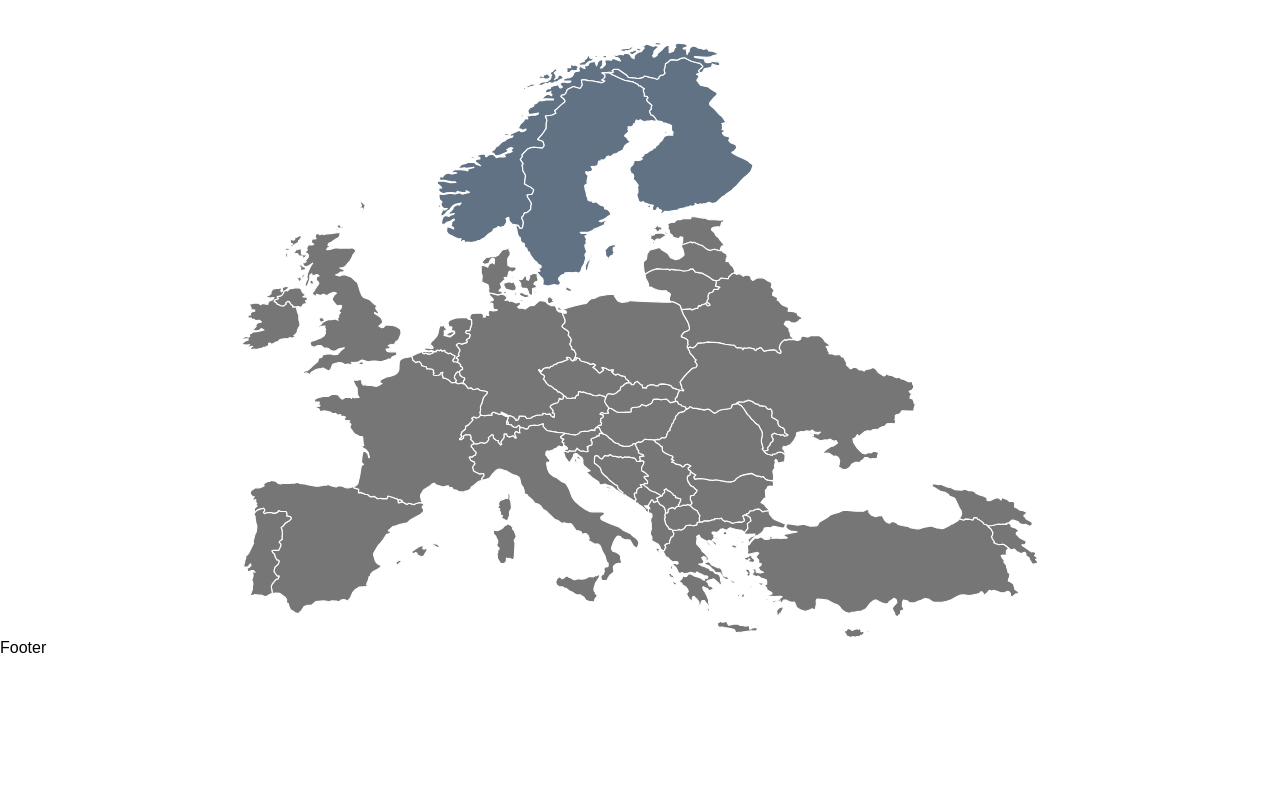
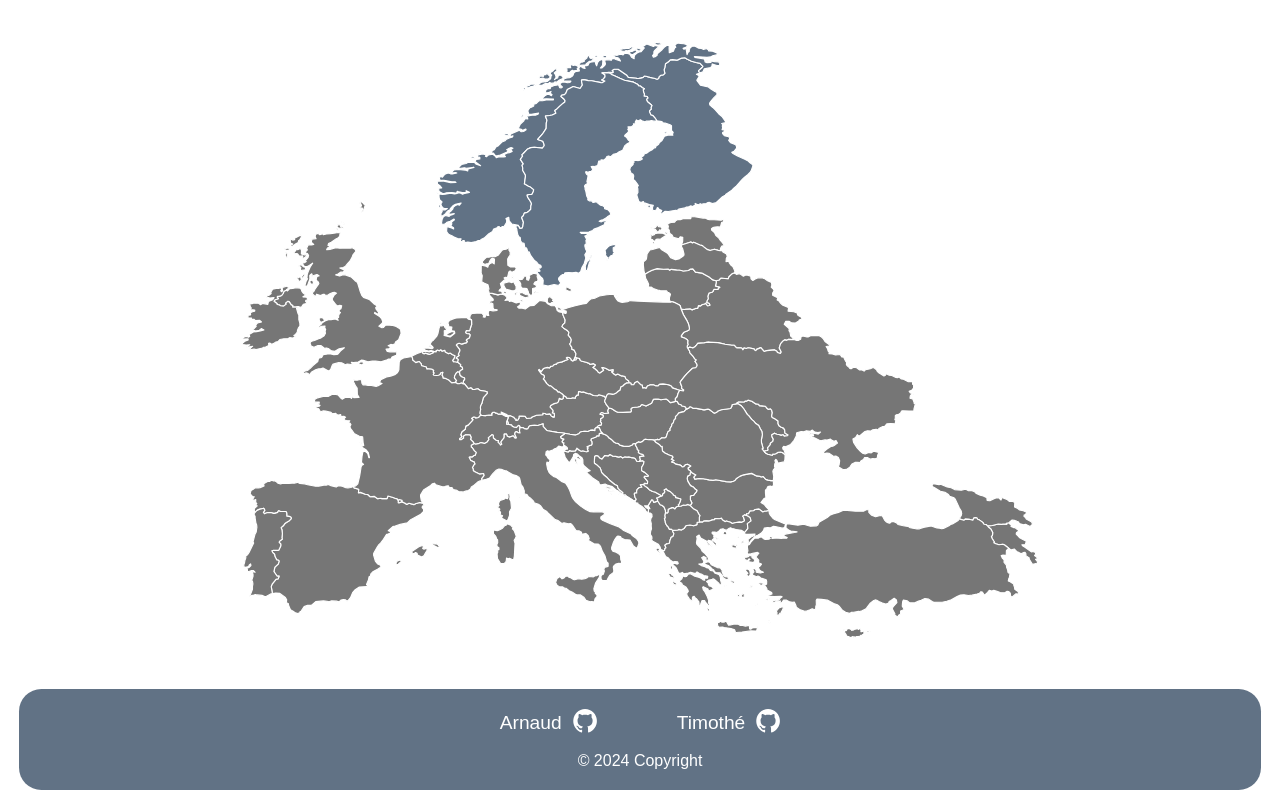
Before and after one commit to itsarnaud/escape, a SvelteKit app: page / in a window 1280 px wide. Shown: the part 807-1607 px from the top of the page. Before the commit the page ends 1464 px from the top, so only its background shows below. Built offline with nearby package versions, Linux system fonts and the light colour scheme.

Commit message:
Components Footer et page modele responsive

```diff
--- a/src/app.css
+++ b/src/app.css
@@ -3,4 +3,5 @@
     padding: 0;
     font-family: 'Poppins', sans-serif;
     text-decoration: none;
+    scroll-behavior: smooth;
 }
--- a/src/components/Carte.svelte
+++ b/src/components/Carte.svelte
@@ -13,7 +13,7 @@
     });
 </script>
 
-<div class="container">
+<div id="carte" class="container">
     <div class="title">
         <h3>CARTE</h3>
         <hr>
--- a/src/components/Footer.svelte
+++ b/src/components/Footer.svelte
@@ -1 +1,91 @@
-<p>Footer</p>
+<script>
+    import github from '$lib/assets/github.svg';
+</script>
+
+<footer>
+    <div class="git">
+        <div class="git-elt">
+            <span>Arnaud</span>
+            <a href="https://github.com/itsarnaud"><img src="{github}" alt="Logo github"></a>
+        </div>
+        <div class="git-elt">
+            <span>Timothé</span>
+            <a href="https://github.com/Fvrenn"><img src="{github}" alt="Logo github"></a>
+        </div>
+    </div>
+    <p>© 2024 Copyright</p>
+</footer>
+
+<style>
+    footer {
+        margin-top: 50px;
+        background-color: #617285;
+        display: flex;
+        flex-direction: column;
+        justify-content: center;
+        align-items: center;
+        color: #fff;
+        gap: 15px;
+        padding: 20px 0;
+    }
+
+    .git {
+        display: flex;
+        align-items: center;
+        justify-content: center;
+        gap: 35px;
+    }
+
+    .git-elt {
+        display: flex;
+        align-items: center;
+        justify-content: center;
+        gap: 10px;
+    }
+
+    .git-elt img {
+        width: 20px;
+        height: auto;
+        transition-duration: .5s;
+
+        &:hover {
+            transform: scale(1.1);
+        }
+    }
+
+    p:hover {
+        text-decoration: underline;
+    }
+
+    @media (min-width: 768px) {
+        footer {
+            width: 97%;
+            margin: 50px auto 10px auto;
+            border-radius: 1.4em;
+        }
+
+        span {
+            font-size: large;
+        }
+
+        .git-elt img {
+            width:25px;
+            height: auto;
+        }
+
+        .git {
+            gap: 50px;
+        }
+    }
+
+    @media (min-width: 768px) {
+        span {
+            font-size: larger;
+        }
+
+        .git {
+            gap: 80px;
+        }
+    }
+
+</style>
--- a/src/components/Header.svelte
+++ b/src/components/Header.svelte
@@ -10,19 +10,22 @@
 <header>
     <nav>
         <div class="flex-nav">
-            <h3>ESCAPE.</h3>
+            <a href="/"><h3>ESCAPE.</h3></a>
 
             <button class="burger" on:click={toggleMenu}>
                 <img src="{menu}" alt="menu burger">
             </button>
 
-            <div class="nav {menuOpen ? 'open' : ''}">
-                <a href="#carte" class="nav-elt"><span>Carte</span></a>
-                <a href="#modele" class="nav-elt"><span>Modèle</span></a>
+            <div class="nav">
+                <a href="/#carte" class="nav-elt"><span>Carte</span></a>
+                <a href="/modele" class="nav-elt"><span>Modèle</span></a>
             </div>
         </div>
 
-
+        <div id="close" class="nav {menuOpen ? 'open' : ''}">
+            <a href="/#carte" class="nav-elt"><span>Carte</span></a>
+            <a href="/modele" class="nav-elt"><span>Modèle</span></a>
+        </div>
     </nav>
 </header>
 
@@ -45,6 +48,11 @@
 
     h3 {
         color: #617285;
+        transition: .5s;
+
+        &:hover {
+            transform: scale(1.1);
+        }
     }
 
     .nav.open {
@@ -59,6 +67,32 @@
         align-items: center;
     }
 
+    .nav a {
+        cursor: pointer;
+        transition: .5s;
+        position: relative;
+
+        &::after {
+            position: absolute;
+            content: "";
+            top: 95%;
+            left: 0;
+            width: 100%;
+            height: 2px;
+            background: #617285;
+            transform: scaleX(0);
+            transform-origin: right;
+            transition: transform 0.5s;
+            border-radius: 10px;
+        }
+
+        &:hover::after {
+            transform: scaleX(1);
+            transform-origin: left;
+        }
+
+    }
+
     .nav-elt span {
         color: #617285;
         font-size: large;
@@ -66,6 +100,10 @@
 
     @media (min-width: 768px) {
         .burger {
+            display: none;
+        }
+
+        #close {
             display: none;
         }
 
--- a/src/components/Hero.svelte
+++ b/src/components/Hero.svelte
@@ -4,7 +4,7 @@
 
 <div class="test">
     <h3>Scandinavie.</h3>
-    <img src="{arrow}" alt="fleche">
+    <a href="/#carte"><img src="{arrow}" alt="fleche"></a>
 </div>
 
 <style>
@@ -31,6 +31,7 @@
         bottom: 20%;
         width: 20px;
         height: auto;
+        animation: glisse 2s ease infinite;
     }
 
     @media (min-width: 768px) {
@@ -61,4 +62,14 @@
         }
     }
 
+    @keyframes glisse {
+        0%, 100% {
+            transform: translateY(0);
+        }
+
+        50% {
+            transform: translateY(10px);
+        }
+    }
+
 </style>
```
Also changed, not shown: src/routes/modele/+page.svelte (+81 -1 lines), src/lib/assets/github.svg (added).
